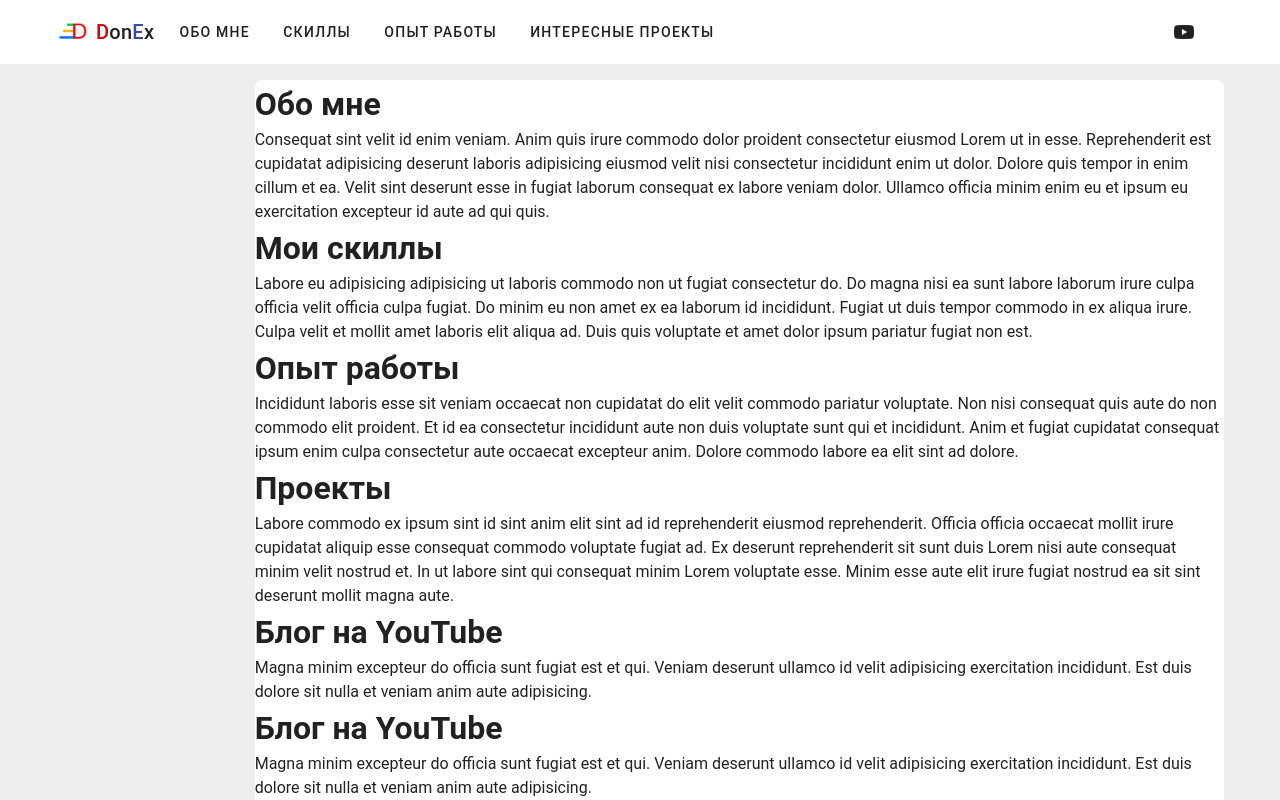
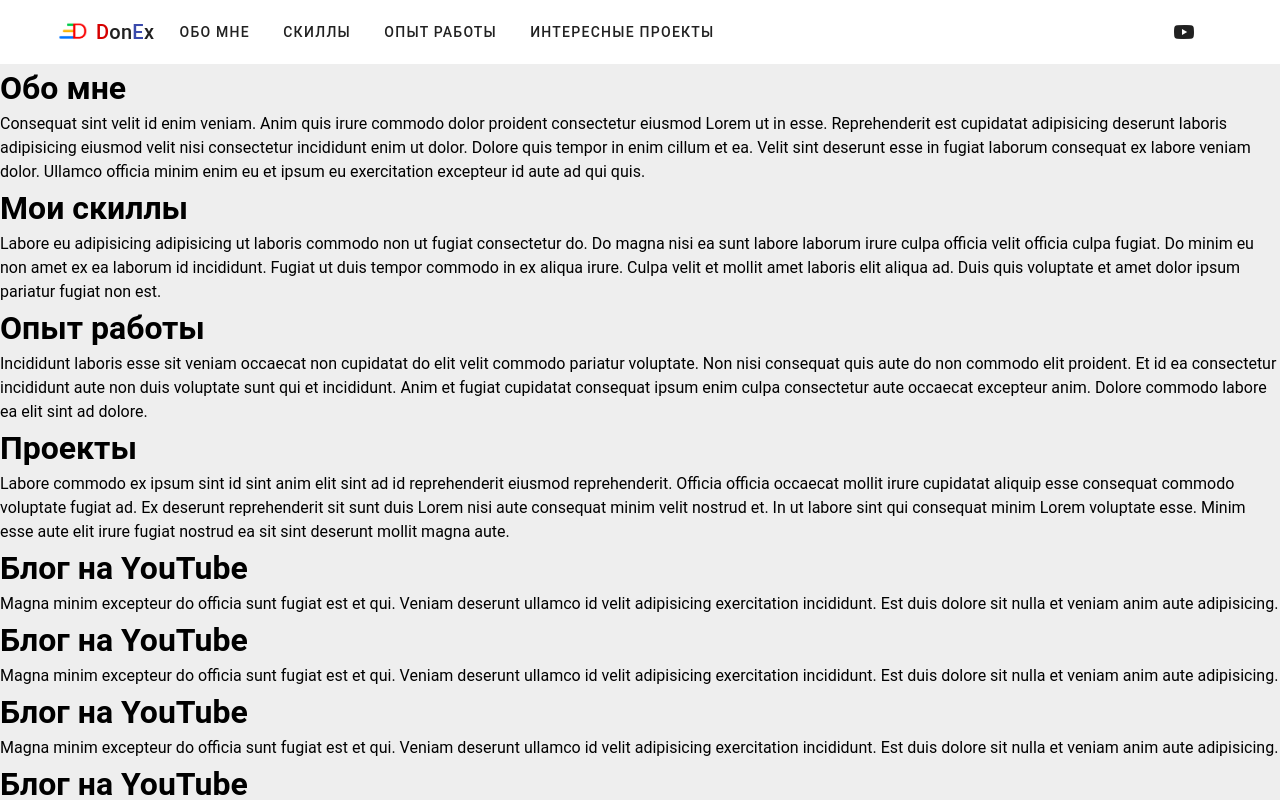
Before and after one commit to donexdoc/donex-project-vue, a Vue app: page / in a window 1280 px wide. Shown: the top 800 px of the page. Built offline with nearby package versions, Linux system fonts and the light colour scheme.

Commit message:
Основные блоки информации перемещены в отдельную директорию

```diff
--- a/src/App.vue
+++ b/src/App.vue
@@ -1,5 +1,5 @@
 <template>
-  <v-app id="inspire">
+  <v-app>
     <AppDrawer
       :set-drawer-state="setDrawerState"
       :toggle-drawer="toggleDrawer"
@@ -9,16 +9,7 @@
       <AppBar :set-drawer-state="setDrawerState" />
     </header>
     <v-main class="bg-grey-lighten-3">
-      <v-container>
-        <v-row>
-          <v-col cols="2"></v-col>
-          <v-col>
-            <v-sheet min-height="70vh" rounded="lg">
-              <router-view />
-            </v-sheet>
-          </v-col>
-        </v-row>
-      </v-container>
+      <router-view />
     </v-main>
   </v-app>
 </template>
--- a/src/utils/main.ts
+++ /dev/null
@@ -1,5 +0,0 @@
-const mainUtil = () => {
-  return true
-}
-
-export default { mainUtil }
--- a/src/views/MainView.vue
+++ b/src/views/MainView.vue
@@ -1,12 +1,10 @@
 <script setup lang="ts">
-import ProjectList from '@/components/ProjectList.vue'
-import SummarySkills from '@/components/SummarySkills.vue'
-import WorkExperience from '@/components/WorkExperience.vue'
-import YTBlog from '@/components/YTBlog.vue'
-import AboutMe from '@/components/AboutMe.vue'
-import main from '@/utils/main.js'
+import ProjectList from '@/components/MainSections/ProjectList.vue'
+import SummarySkills from '@/components/MainSections/SummarySkills.vue'
+import WorkExperience from '@/components/MainSections/WorkExperience.vue'
+import YTBlog from '@/components/MainSections/YTBlog.vue'
+import AboutMe from '@/components/MainSections/AboutMe.vue'
 import HelloWorld from '@/components/HelloWorld.vue'
-main.mainUtil()
 </script>
 
 <template>
```
Also changed, not shown: src/components/MainSections/AboutMe.vue (renamed from src/components/AboutMe.vue), src/components/MainSections/ProjectList.vue (renamed from src/components/ProjectList.vue), src/components/MainSections/SummarySkills.vue (renamed from src/components/SummarySkills.vue), src/components/MainSections/WorkExperience.vue (renamed from src/components/WorkExperience.vue), src/components/MainSections/YTBlog.vue (renamed from src/components/YTBlog.vue).
